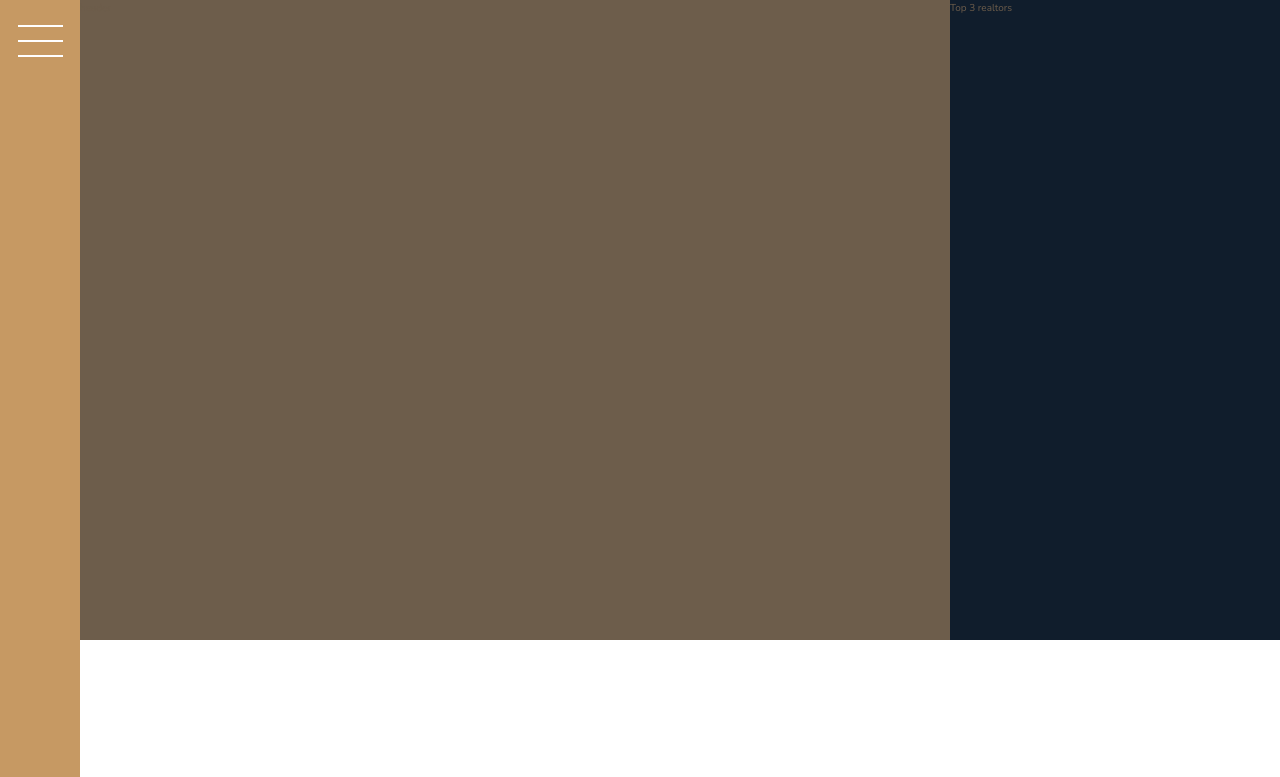
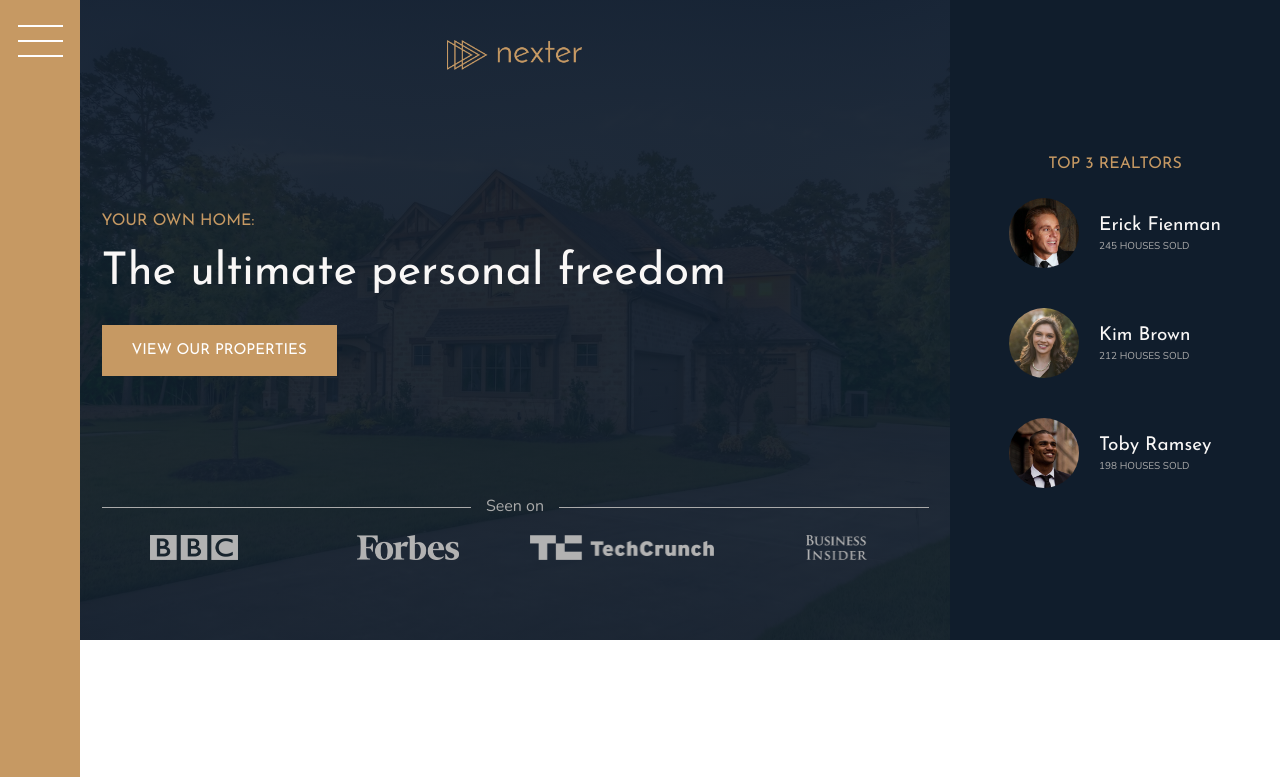
Before and after one commit to maadiab/Nexter, a website: page index.html in a window 1280 px wide. Shown: the top 777 px of the page. Drawn offline with nearby package versions, Linux system fonts and the light colour scheme.

Commit message:
finish Nexter project

```diff
--- a/index.html
+++ b/index.html
@@ -19,8 +19,48 @@
 
         </button>
     </div>
-    <header class="header">header</header>
-    <div class="realtors">Top 3 realtors</div>
+    <header class="header">
+        <img src="img/logo.png" alt="Nexrer logo" class="header__logo">
+
+        <h3 class="heading-3">Your own home:</h3>
+        <h1 class="heading-1">The ultimate personal freedom</h1>
+        <button class="btn header__button">View our properties</button>
+        <div class="header__seenon-text">Seen on</div>
+        <div class="header__seenon-logos">
+            <img src="img/logo-bbc.png" alt="Seen on logo 1">
+            <img src="img/logo-forbes.png" alt="Seen on logo 2">
+            <img src="img/logo-techcrunch.png" alt="Seen on logo 3">
+            <img src="img/logo-bi.png" alt="Seen on logo 4">
+
+        </div>
+    </header>
+    <div class="realtors">
+        <h3 class="heading-3">Top 3 realtors</h3>
+        <div class="realtors__list">
+            <img src="img/realtor-1.jpeg" alt="realtor-1" class="realtors__img">
+            <div class="realtors__details">
+                <h4 class="heading-4 heading-4--light">
+                    Erick Fienman
+                </h4>
+                <p class="realtors__sold">245 houses sold</p>
+            </div>
+                <img src="img/realtor-2.jpeg" alt="realtor-2" class="realtors__img">
+                <div class="realtors__details">
+                    <h4 class="heading-4 heading-4--light">
+                        Kim Brown </h4>
+                    <p class="realtors__sold">212 houses sold</p>
+                </div>
+
+                <img src="img/realtor-3.jpeg" alt="realtor-3" class="realtors__img">
+                <div class="realtors__details">
+                    <h4 class="heading-4 heading-4--light">
+                        Toby Ramsey
+                    </h4>
+                    <p class="realtors__sold">198 houses sold</p>
+                </div>
+            </div>
+        </div>
+    </div>
     <section class="features">
         <div class="feature">
             <svg class="feature__icon">
--- a/sass/_header.scss
+++ b/sass/_header.scss
@@ -1,4 +1,60 @@
-.header{
+.header {
     background-color: $color-grey-dark-2;
     grid-column: full-start / col-end 6;
+
+    background-image: linear-gradient(rgba($color-secondary, .93), rgba($color-secondary, .93), ), url(../img/hero.jpeg);
+    background-size: cover;
+    padding: 8rem;
+    padding-top: 4rem;
+
+    // background-position: center;
+
+    display: grid;
+    grid-template-rows: 1fr min-content 6rem 1fr;
+    grid-row-gap: 1.5rem;
+    grid-template-columns: max-content;
+    justify-content: center;
+
+
+    &__logo {
+        height: 3rem;
+        justify-self: center;
+    }
+
+    &__seenon-text {
+
+        display: grid;
+        grid-template-columns: 1fr max-content 1fr;
+        grid-column-gap: 1.5rem;
+        align-items: center;
+        font-size: 1.6rem;
+
+
+        color: $color-grey-light-2;
+
+        &::before,
+        &::after {
+            content: "";
+            height: 1px;
+            display: block;
+            background-color: currentColor;
+        }
+    }
+
+    &__seenon-logos {
+        display: grid;
+        grid-template-columns: repeat(4, 1fr);
+        grid-gap: 3rem;
+        justify-items: center;
+
+        img {
+            height: 2.5rem;
+            filter: brightness(70%);
+        }
+    }
+
+    &__button {
+        align-self: start;
+        justify-self: start;
+    }
 }
--- a/sass/_realtors.scss
+++ b/sass/_realtors.scss
@@ -1,4 +1,32 @@
-.realtors{
+.realtors {
     background-color: $color-secondary;
-    grid-column:col-start 7 / full-end;
+    grid-column: col-start 7 / full-end;
+
+    padding: 3rem;
+    display: grid;
+    align-content: center;
+    justify-content: center;
+grid-row-gap:2rem;
+justify-items: center;
+
+
+    &__list {
+        display: grid;
+        grid-template-columns: min-content max-content;
+        grid-column-gap: 2rem;
+        grid-row-gap: 5vh;
+
+        align-items: center;
+    }
+
+    &__img {
+        width: 7rem;
+        border-radius: 50%;
+    }
+
+    &__sold {
+        text-transform: uppercase;
+        color: $color-grey-light-2;
+        margin-top: -3px;
+    }
 }
--- a/sass/_sidebar.scss
+++ b/sass/_sidebar.scss
@@ -16,7 +16,6 @@
 margin-top: 4rem;
     &::before,
     &::after{
-
         background-color: #fff;
         height: 2px;
         width: 4.5rem;
--- a/sass/_story.scss
+++ b/sass/_story.scss
@@ -34,6 +34,8 @@ box-shadow: 0 2rem 5rem rgba(#000, .1);
 &__content{
     grid-column: col-start 5 / full-end;
     padding: 6rem 8vw;
+
+    background-color: $color-grey-light-1;
 /*
     display: flex;
     flex-direction: column;
--- a/sass/_typography.scss
+++ b/sass/_typography.scss
@@ -5,6 +5,10 @@
 
 .heading-1 {
     @extend %heading;
+    font-size: 4.5rem;
+    color:$color-grey-light-1;
+    line-height: 1;
+
 }
 
 .heading-2 {
```
Also changed, not shown: css/style.css. Lines whose indentation alone changed are shown as unchanged.
